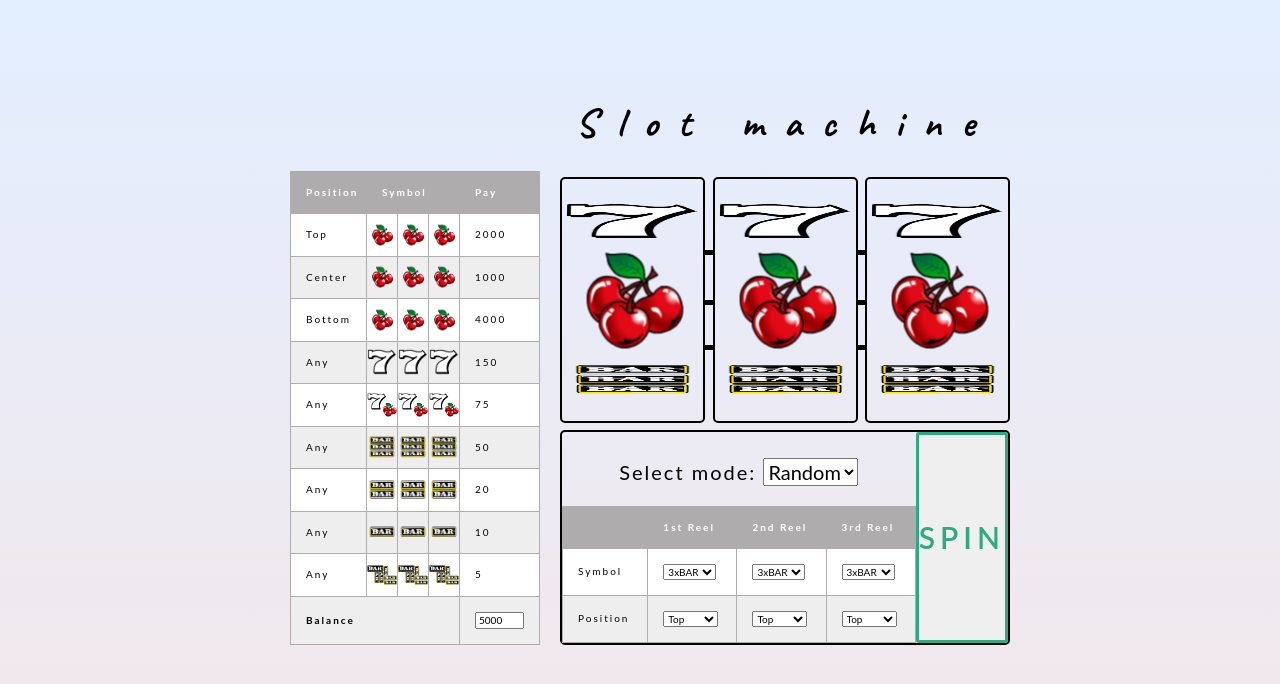
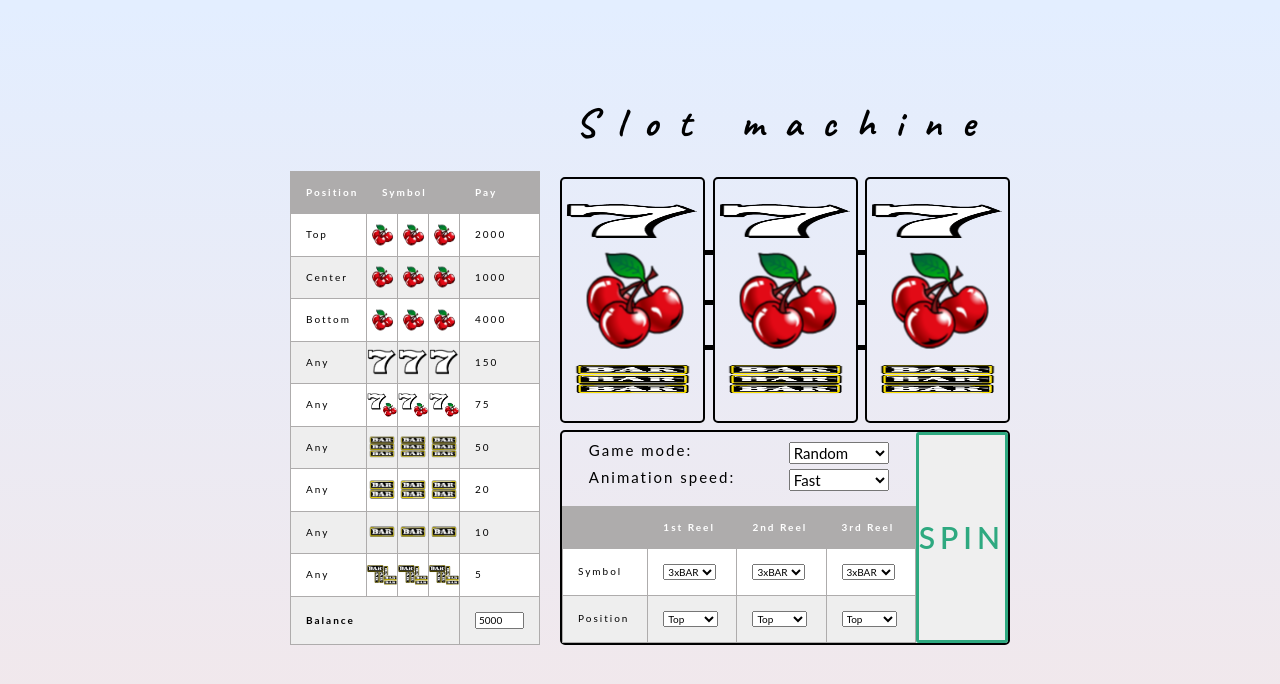
Before and after one commit to ucanfil/slotMachine, a plain HTML site: page index.html in a window 1280 px wide. Drawn offline with nearby package versions, Linux system fonts and the light colour scheme.

Commit message:
Animation speed option added

```diff
--- a/app.js
+++ b/app.js
@@ -41,7 +41,7 @@ $(document).ready(function () {
     // Variables needed for consistent frame rate per second
     // Logic gathered from -> https://stackoverflow.com/questions/19764018/controlling-fps-with-requestanimationframe
     var frameCount = 0;
-    var FPS = 60;
+    var FPS = 60; // Could be multiples of twenty up to sixty
     var fpsInterval, startTime, now, then, elapsed;
 
 
@@ -375,4 +375,10 @@ $(document).ready(function () {
 
     });
 
+    $(document.body).on('change', '[name="speed"]', function() {
+
+        FPS = $(this).val();
+
+    });
+
 });
--- a/css/style.css
+++ b/css/style.css
@@ -75,7 +75,23 @@ main {
 }
 
 .debug-header {
-    margin-bottom: 20px;
+    margin-bottom: 10px;
+    font-size: 1.5rem;
+}
+
+.debug-header div {
+    display: flex;
+    justify-content: center;
+    align-items: space-between;
+    margin: 5px;
+}
+
+.debug-header div>label{
+    flex: 1 0 200px;
+}
+
+.debug-header div>select{
+    flex: 1 0 100px;
 }
 
 .spin {
--- a/index.html
+++ b/index.html
@@ -137,11 +137,21 @@
                 <section class="controls">
                     <div class="debug">
                         <div class="debug-header">
-                            <label for="mode">Select mode:</label>
-                            <select name="mode" id="mode">
-                                <option value="random">Random</option>
-                                <option value="fixed">Fixed</option>
-                            </select>
+                            <div>
+                                <label for="mode">Game mode:</label>
+                                <select name="mode" id="mode">
+                                    <option value="random">Random</option>
+                                    <option value="fixed">Fixed</option>
+                                </select>
+                            </div>
+                            <div>
+                                <label for="speed">Animation speed:</label>
+                                <select name="speed" id="speed">
+                                    <option value="20">Slow</option>
+                                    <option value="40">Normal</option>
+                                    <option value="60" selected>Fast</option>
+                                </select>
+                            </div>
                         </div>
                         <table class="debug-table">
                             <thead>
```
Also changed, not shown: 1 other file.
